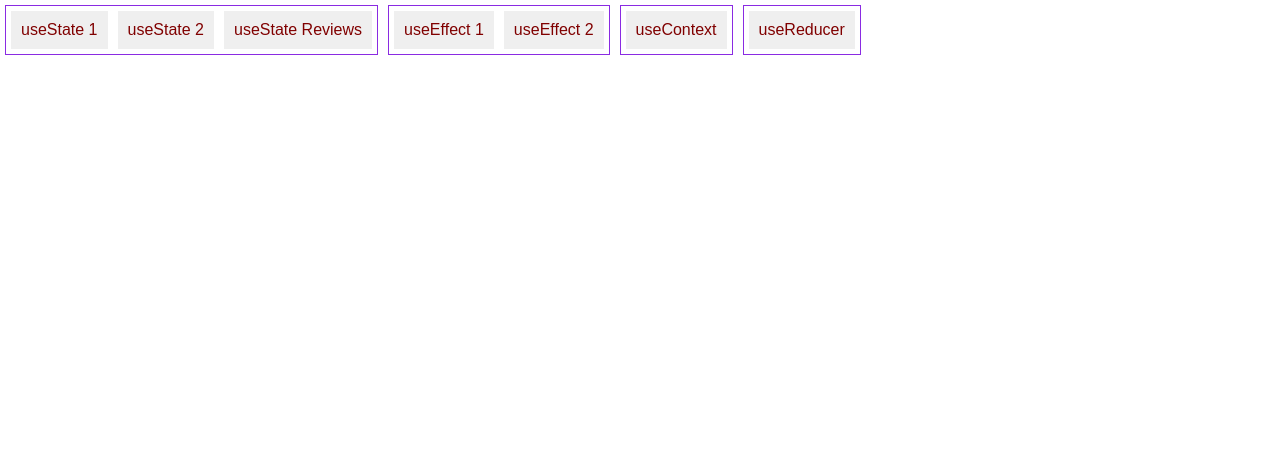
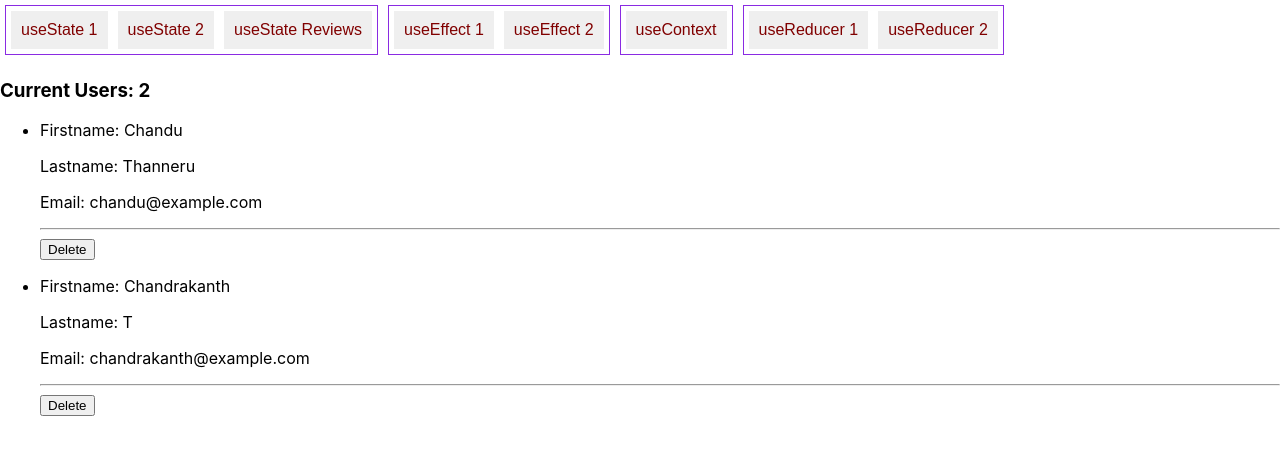
Before and after one commit to chandu20web/Hooks, a React (Create React App) app: page /useReducer1 in a window 1280 px wide. Shown: the top 454 px of the page. Built offline with nearby package versions, Linux system fonts and the light colour scheme.

Commit message:
2nd Commit

```diff
--- a/src/App.js
+++ b/src/App.js
@@ -5,7 +5,8 @@ import Header from "./Components/Header";
 import UseState1 from "./Components/UseState/useState1";
 import UseState2 from "./Components/UseState/useState2";
 import UseStateReviews from "./Components/UseState/useStateReviews";
-import UseReducer1 from "./Components/UseReducer/userReducer1";
+import UseReducer1 from "./Components/UseReducer/useReducer1";
+import UseReducer2 from "./Components/UseReducer/useReducer2";
 
 import UseEffect1 from "./Components/UseEffect/useEffect1";
 // import UseEffect2 from "./Components/UseEffect/UseEffect2";
@@ -21,7 +22,8 @@ const App = () => {
         <Route path="/useState-3" element={<UseStateReviews />} />
         <Route path="/useEffect-1" element={<UseEffect1 />} />
         <Route path="/context" element={<ParentComponent />} />
-        <Route path="/useReducer" element={<UseReducer1 />} />
+        <Route path="/useReducer1" element={<UseReducer1 />} />
+        <Route path="/useReducer2" element={<UseReducer2 />} />
       </Routes>
     </>
   );
--- a/src/Components/Context/userContext.js
+++ b/src/Components/Context/userContext.js
@@ -1,15 +1,15 @@
 import React from "react";
 
-const initialState = {
-  firstName: "Welcome",
-  lastName: "Context",
-  email: "welcome@gmail.com",
+const userDetails = {
+  firstName: "Chandu",
+  lastName: "Thanneru",
+  email: "chandu@example.com",
 };
 
 export const UserContext = React.createContext();
 
 export const UserContextProvider = ({ children }) => {
   return (
-    <UserContext.Provider value={initialState}>{children}</UserContext.Provider>
+    <UserContext.Provider value={userDetails}>{children}</UserContext.Provider>
   );
 };
--- a/src/Components/ContextBasics/subChildComponent.js
+++ b/src/Components/ContextBasics/subChildComponent.js
@@ -2,8 +2,8 @@ import { useContext } from "react";
 import { UserContext } from "../Context/userContext";
 
 export const SubChildComponent = () => {
-  const userData = useContext(UserContext);
-  const { firstName, lastName, email } = userData;
+  const userDetails = useContext(UserContext);
+  const { firstName, lastName, email } = userDetails;
 
   return (
     <div>
--- a/src/Components/Header/index.js
+++ b/src/Components/Header/index.js
@@ -33,8 +33,11 @@ const Header = () => {
       </div>
 
       <div className="buttons-container">
-        <Link to="/useReducer">
-          <button type="button">useReducer</button>
+        <Link to="/useReducer1">
+          <button type="button">useReducer 1</button>
+        </Link>
+        <Link to="/useReducer2">
+          <button type="button">useReducer 2</button>
         </Link>
       </div>
     </nav>
--- a/src/Components/UseReducer/userReducer1.js
+++ b/src/Components/UseReducer/useReducer1.js
@@ -1,30 +1,33 @@
-import React, { useReducer } from "react";
+import { useReducer } from "react";
 
 const reducer = (state, action) => {
   if (action.type === "DELETE") {
-    const newPersons = state.userData.filter((personId) => {
-      return personId.id !== action.payload;
+    const filterUserData = state.userData.filter((eachUser) => {
+      return eachUser.id !== action.payload;
     });
     return {
-      userData: newPersons,
+      ...state,
+      userData: filterUserData,
+      length: state.length - 1,
     };
   }
+  throw new Error("Action not found");
 };
 
 const UseReducer1 = () => {
   const initialState = {
     userData: [
       {
-        id: 23432,
+        id: "dkk435dsfdsf",
         firstName: "Chandu",
         lastName: "Thanneru",
-        email: "chandu@gmail.com",
+        email: "chandu@example.com",
       },
       {
-        id: 56126,
+        id: "kjd485ihkjdfh",
         firstName: "Chandrakanth",
         lastName: "T",
-        email: "chanduT@gmail.com",
+        email: "chandrakanth@example.com",
       },
     ],
     length: 2,
@@ -41,10 +44,12 @@ const UseReducer1 = () => {
 
   return (
     <div>
-      {state.userData.map((eachItem) => {
-        const { id, firstName, lastName, email } = eachItem;
+      {/* <h3>Current Users: {state.userData.length}</h3> */}
+      <h3>Current Users: {state.length}</h3>
+      {state.userData.map((eachUser) => {
+        const { id, firstName, lastName, email } = eachUser;
         return (
-          <ul key={id} style={{ listStyle: "none" }}>
+          <ul key={id}>
             <li>
               <p>Firstname: {firstName}</p>
               <p>Lastname: {lastName}</p>
@@ -60,4 +65,5 @@ const UseReducer1 = () => {
     </div>
   );
 };
+
 export default UseReducer1;
--- /dev/null
+++ b/src/Components/UseReducer/useReducer2.js
@@ -0,0 +1,89 @@
+import React, { useReducer, useEffect } from "react";
+
+const reducer = (state, action) => {
+  if (action.type === "UPDATE_USERS_DATA") {
+    return {
+      ...state,
+      usersData: action.payload,
+    };
+  }
+  return state;
+};
+
+const UseReducer2 = () => {
+  const fetchingData = async (url) => {
+    dispatch({ type: "LOADING", payload: true });
+    dispatch({ type: "ERROR", payload: { status: false, msg: "" } });
+    try {
+      const response = await fetch(url);
+      const responseData = await response.json();
+      dispatch({ type: "UPDATE_USERS_DATA", payload: responseData });
+      dispatch({ type: "LOADING", payload: false });
+    } catch (error) {
+      console.log(error);
+      dispatch({ type: "LOADING", payload: false });
+      dispatch({
+        type: "ERROR",
+        payload: { status: true, msg: error.message },
+      });
+    }
+  };
+
+  useEffect(() => {
+    fetchingData("https://jsonplaceholder.typicode.com/users");
+  }, []);
+
+  const initialState = {
+    usersData: [],
+    isLoading: false,
+    isError: { status: false, msg: "" },
+  };
+
+  const [state, dispatch] = useReducer(reducer, initialState);
+
+  const handleDeleteUser = (userId) => {
+    dispatch({
+      type: "DELETE_USER",
+      payload: userId,
+    });
+  };
+
+  return (
+    <div>
+      <h3>Users Information</h3>
+      <div>
+        {state.usersData.map((eachUser) => {
+          const {
+            id,
+            name,
+            username,
+            email,
+            phone,
+            company,
+            website,
+            address,
+          } = eachUser;
+          return (
+            <ul key={id}>
+              <li>
+                <p>Name: {name}</p>
+                <p>Username: {username}</p>
+                <p>Email: {email}</p>
+                <p>Phone: {phone}</p>
+                <p>Company: {company}</p>
+                <p>Website: {website}</p>
+                <p>Adrres: {address}</p>
+              </li>
+              <hr />
+              <button type="button" onClick={() => handleDeleteUser(id)}>
+                Delete
+              </button>
+            </ul>
+          );
+        })}
+      </div>
+    </div>
+  );
+};
+
+export default UseReducer2;
```
